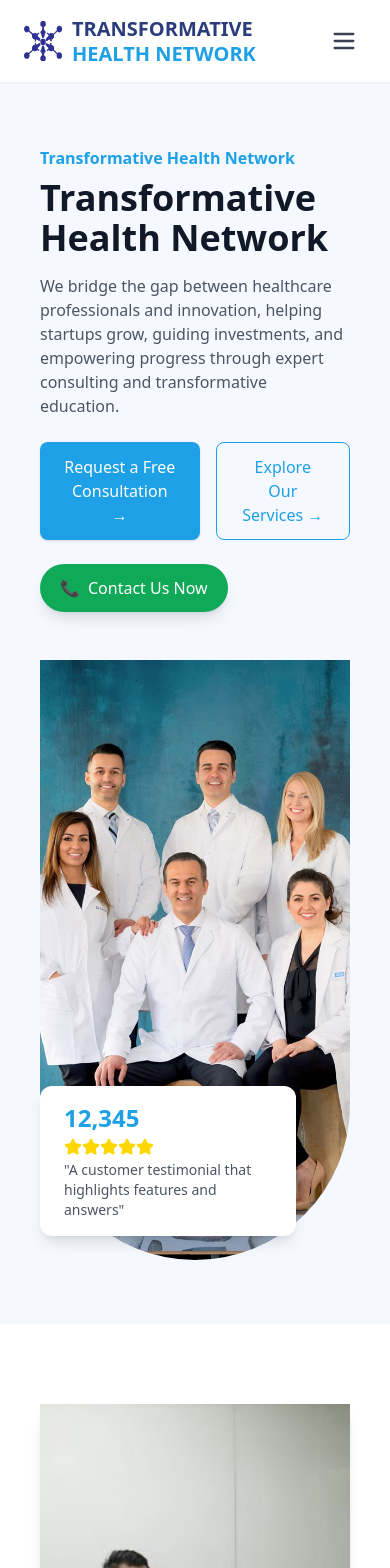
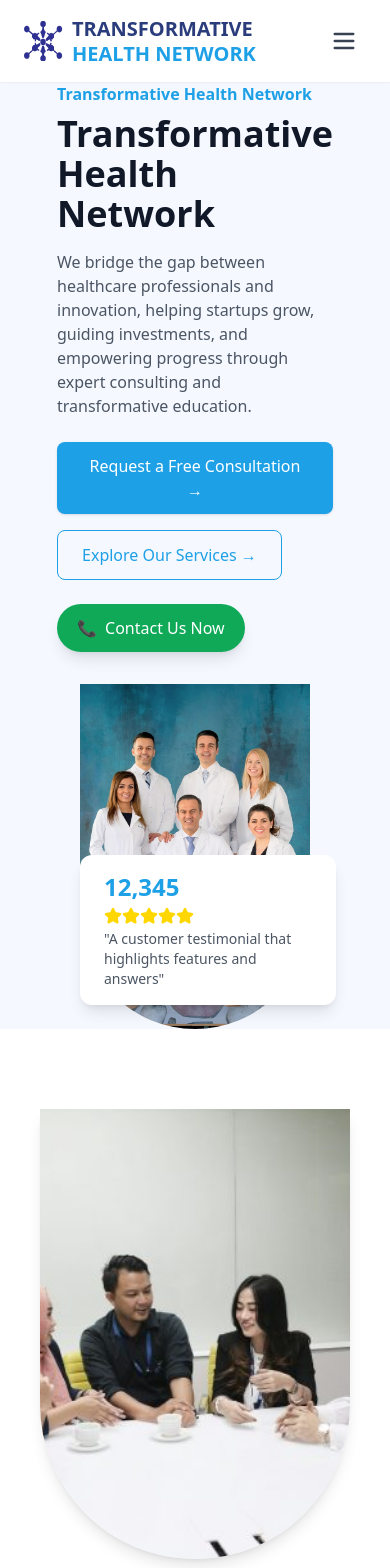
Before and after one commit to FarhanAli2000/TRANSFORMATIVE-HEALTH-NETWORK, a React (Create React App) app: page / in a window 390 px wide. Shown: the top 1568 px of the page. Built offline with nearby package versions, Linux system fonts and the light colour scheme.

Commit message:
lets do it

```diff
--- a/src/component/HeroSection.jsx
+++ b/src/component/HeroSection.jsx
@@ -4,9 +4,9 @@ import { Star } from "lucide-react";
 
 export default function HeroSection() {
     return (
-        <section className="flex flex-col md:flex-row items-center px-10 py-16 max-w-full mx-auto bg-[#F5F8FF]">
+        <section className="flex flex-col md:flex-row items-center px-20  max-w-full mx-auto bg-[#F5F8FF]">
             {/* Left Side - Text */}
-            <div className="flex-1">
+            <div className="flex-1 flex flex-col justify-center">
                 <p className="text-[#1EA0E6] font-semibold">
                     Transformative Health Network
                 </p>
@@ -20,7 +20,7 @@ export default function HeroSection() {
                 </p>
 
                 {/* Buttons */}
-                <div className="mt-6 flex gap-4">
+                <div className="mt-6 flex gap-4 flex-wrap">
                     <button className="px-6 py-3 bg-[#1EA0E6] text-white rounded-lg shadow hover:bg-blue-700 transition">
                         Request a Free Consultation →
                     </button>
@@ -31,18 +31,18 @@ export default function HeroSection() {
 
                 {/* Contact */}
                 <div className="mt-6">
-                    <button className="flex items-center gap-2 bg-[#0FA958] text-white px-5 py-3 rounded-full shadow-lg">
+                    <button className="flex items-center gap-2 bg-[#0FA958] text-white px-5 py-3 rounded-full shadow-lg hover:bg-green-600 transition">
                         <span>📞</span> Contact Us Now
                     </button>
                 </div>
             </div>
 
             {/* Right Side - Image */}
-            <div className="flex-1 relative mt-12 md:mt-0 flex justify-center">
+            <div className="flex-1 relative w-full md:w-auto h-full flex justify-center mt-8 md:mt-0">
                 <img
                     src="/images/doctors.jpg"
                     alt="Doctors"
-                    className="rounded-b-full object-cover w-[500px] h-[600px]"
+                    className="rounded-b-full object-cover w-full h-full max-w-[500px]"
                 />
 
                 {/* Testimonial Card */}
```
